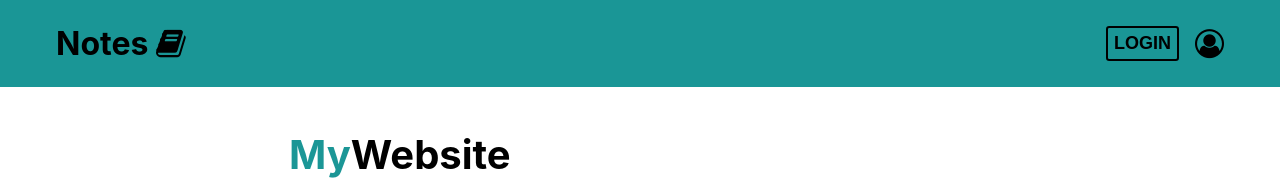
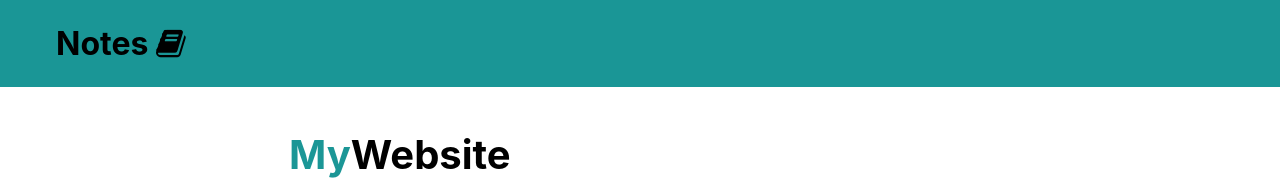
Before and after one commit to Bharatrathod-81/notes-mini-project, a React (Create React App) app: page / in a window 1280 px wide. Shown: the top 180 px of the page. Built offline with nearby package versions, Linux system fonts and the light colour scheme; what miragejs would draw is missing.

Commit message:
fix: removed unwonted code

```diff
--- a/src/component/Navigation/Navigation.jsx
+++ b/src/component/Navigation/Navigation.jsx
@@ -5,10 +5,6 @@ const NavBar = () => {
     return(
         <div className="nav-body jstfy-spce-btwn align-centre">
             <h1 className="logo margin-small">Notes <i class="fa fa-book"></i></h1>
-             <div className="login-icon-container jstfy-spce-btwn">
-                <button className="login-Btn margin-small">LOGIN</button>
-                <div className="profile-icon margin-small"><i className="fa fa-user-circle-o"></i></div>
-             </div>
         </div>
     );
 };
```
